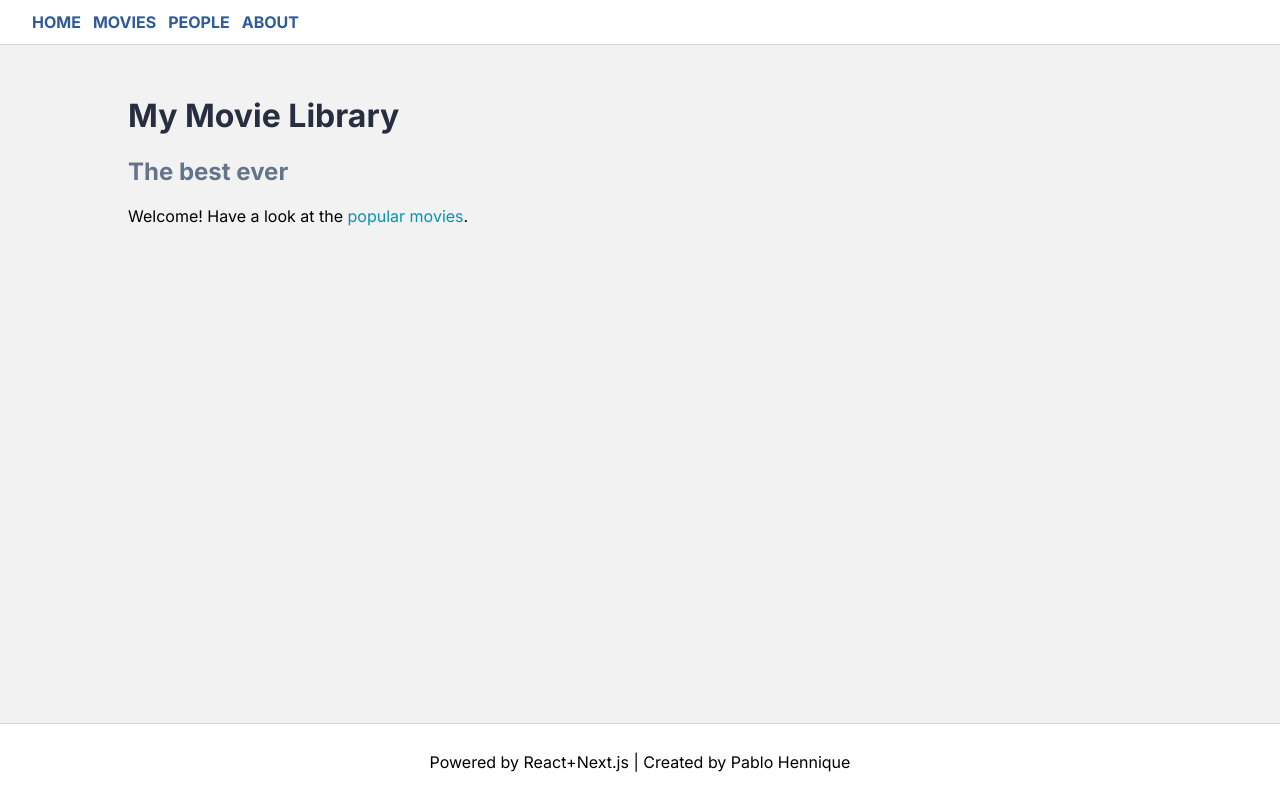
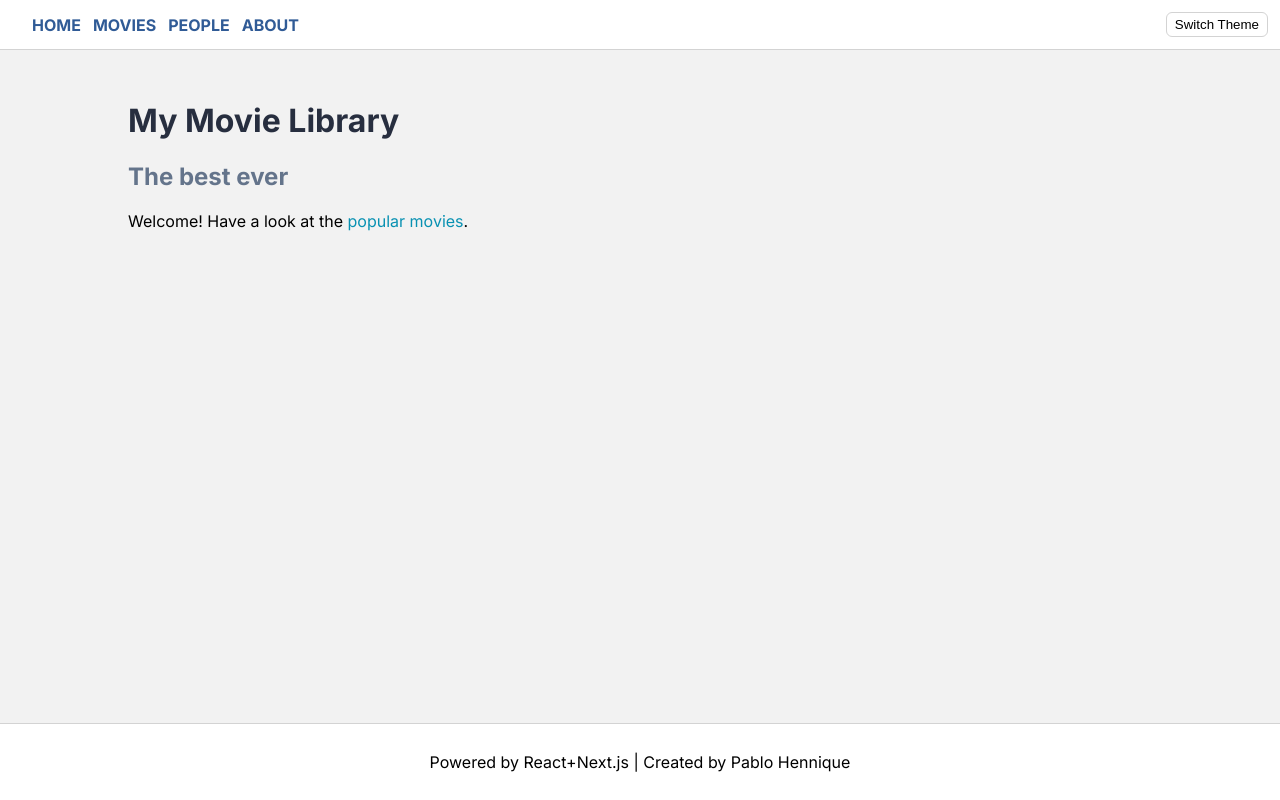
Before and after one commit to pablohennique/my-movie-library, a Next.js app: page / in a window 1280 px wide. Built offline with nearby package versions, Linux system fonts and the light colour scheme.

Commit message:
added switch theme button. missing listener

```diff
--- a/src/app/globals.css
+++ b/src/app/globals.css
@@ -33,3 +33,14 @@ h2 {
 .welcomeBanner {
   width: 100%;
 }
+
+body.dark {
+  background-color: black;
+  color: white;
+}
+body.dark h1 {
+  color: #f87171;
+}
+body.dark a {
+  color: #7dd3fc;
+}
--- a/src/app/layout.js
+++ b/src/app/layout.js
@@ -3,6 +3,7 @@ import './globals.css'
 import styles from './layout.module.css'
 import { Inter } from 'next/font/google'
 import { NavMenu } from '../components/nav-menu'
+import { ThemeSwitch } from '@/components/theme-switch'
 
 const inter = Inter({ subsets: ['latin'] })
 
@@ -20,6 +21,7 @@ export default function RootLayout({ children }) {
       <body className={`${inter.className} ${styles.rootLayout}`}>
         <header>
           <NavMenu />
+          <ThemeSwitch />
         </header>
 
         <main>{children}</main>
--- a/src/app/layout.module.css
+++ b/src/app/layout.module.css
@@ -18,6 +18,9 @@
 .rootLayout > header {
   border-bottom: 1px solid lightgray;
   padding: 12px;
+  display: flex;
+  justify-content: space-between;
+  align-items: center;
 }
 
 .rootLayout > footer {
--- /dev/null
+++ b/src/components/theme-switch.js
@@ -0,0 +1,5 @@
+import styles from './theme-switch.module.css'
+
+export function ThemeSwitch() {
+  return <button className={styles.themeSwitch}>Switch Theme</button>
+}
--- /dev/null
+++ b/src/components/theme-switch.module.css
@@ -0,0 +1,7 @@
+.themeSwitch {
+  border: 1px solid lightgray;
+  cursor: pointer;
+  background-color: transparent;
+  border-radius: 6px;
+  padding: 4px 8px;
+}
```
